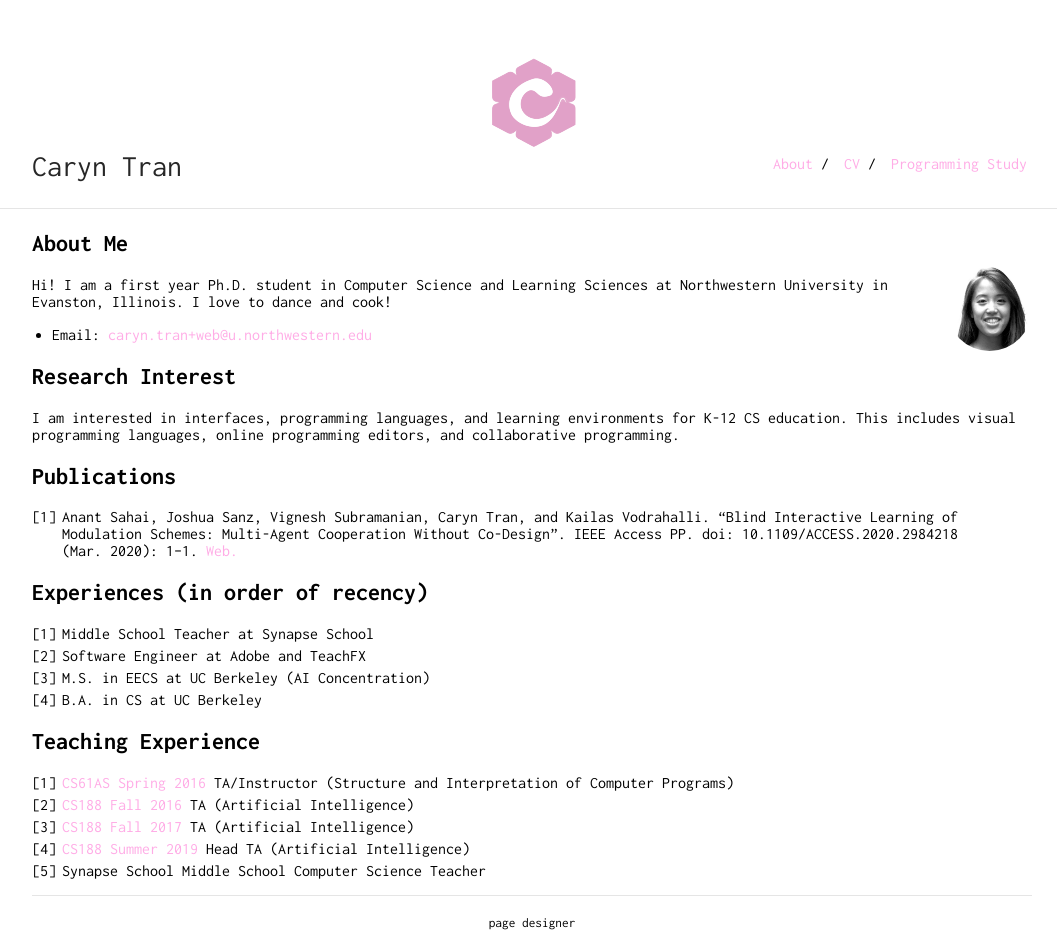
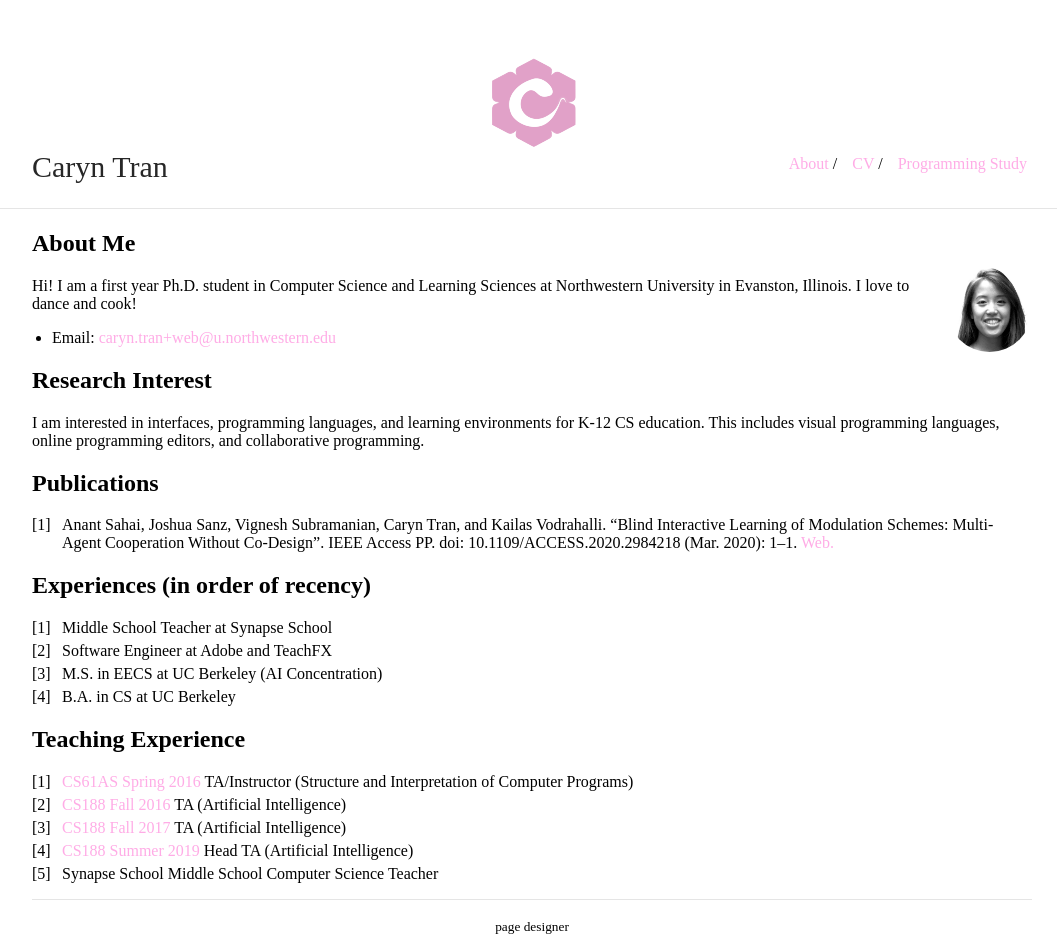
Before and after one commit to carynbear/carynbear.github.io, a Jekyll site: the page built from index.md, in a window 1280 px wide. Shown: the whole page, without its empty margins (108-1165 px from the left). Built offline with Jekyll 4.4.1, drawn with Linux system fonts in a browser that asks for light colours; our own code applies the rules of GitHub Pages for plain Markdown files.

Commit message:
Update _style.scss

```diff
--- a/_sass/_style.scss
+++ b/_sass/_style.scss
@@ -11,7 +11,7 @@ html {
 }
 body {
     margin: 0;
-    font-family: "Inconsolata";
+    font-family: "sans-serif";
     height: 100%;
 }
 a {
```
